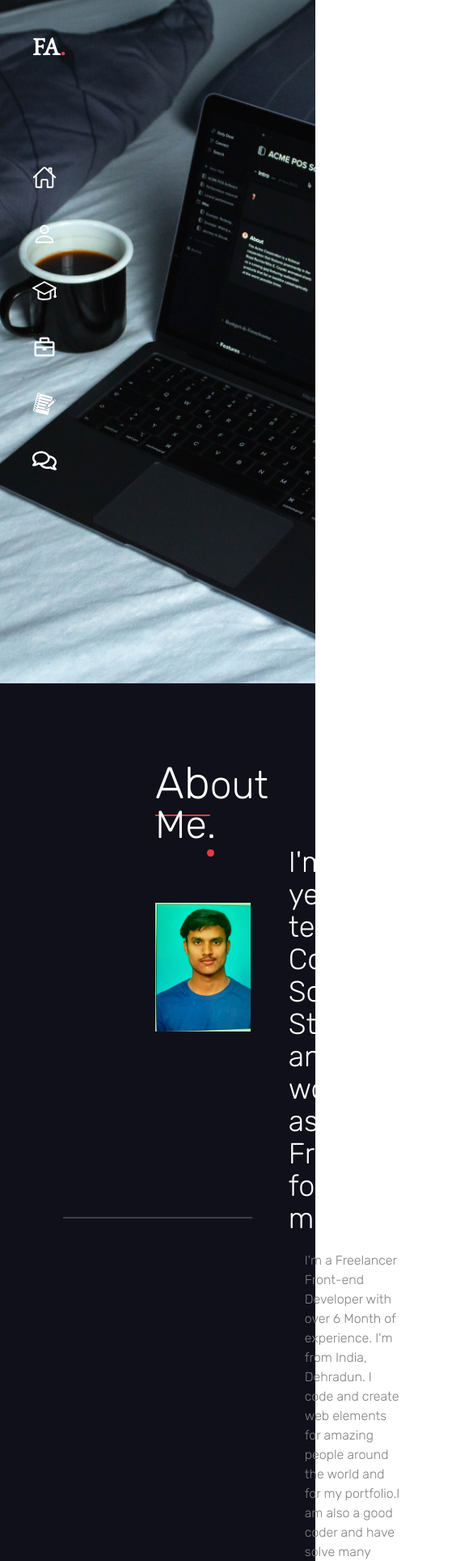
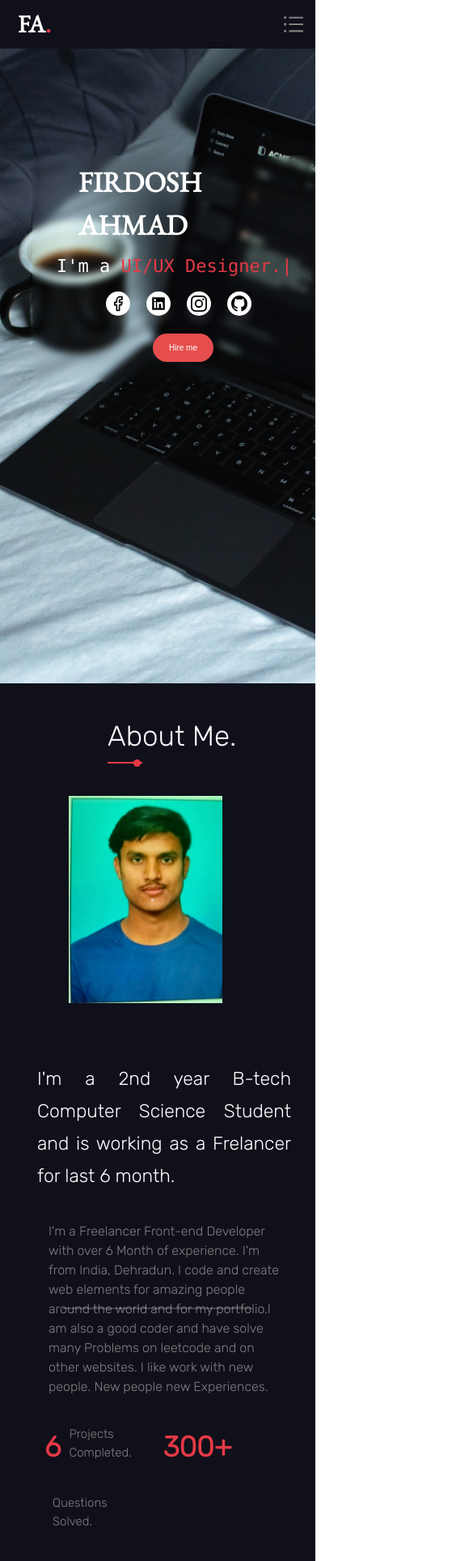
Before and after one commit to firdosh008/my_portfolio, a React (Create React App) app: page / in a window 390 px wide. Shown: the top 1928 px of the page at 81% size, 585 px wide, since content can reach past the window. Built offline with nearby package versions, Linux system fonts and the light colour scheme.

Commit message:
responsive made

```diff
--- a/package.json
+++ b/package.json
@@ -6,6 +6,8 @@
     "@testing-library/jest-dom": "^5.16.5",
     "@testing-library/react": "^13.4.0",
     "@testing-library/user-event": "^13.5.0",
+    "install": "^0.13.0",
+    "jquery": "^3.6.3",
     "react": "^18.2.0",
     "react-dom": "^18.2.0",
     "react-icons": "^4.7.1",
@@ -39,6 +41,9 @@
     ]
   },
   "devDependencies": {
+    "@types/jquery": "^3.5.16",
+    "i": "^0.3.7",
+    "npm": "^9.3.1",
     "tailwindcss": "^3.2.4"
   }
 }
--- a/src/container/about.js
+++ b/src/container/about.js
@@ -5,22 +5,24 @@ import  Image from '../assets/prof.jpeg' ;
 
 export default function about() {
     return (
-      <div className='p-24 grid grid-col-2 full_about'>
-        <div className=' col-start-1 col-end-2'>
+      <div className='p-24 grid lg:grid-col-2 full_about'>
+        <div className=' lg:col-start-1 lg:col-end-2'>
         <h1 className='text-5xl h-fit ml-12 pl-12'><span className='deco'>Ab</span>out Me.</h1><div className="span w-fit"></div>
         <div className='image'>
           <img src={Image} alt='prof'/>
         </div>
         </div>
-        <div className=' col-start-2 col-end-3 cv'>
+        <div className=' lg:col-start-2 lg:col-end-3 cv'>
           <h1 className=' text-4xl'>
             I'm a 2nd year B-tech Computer Science Student and is working as a Frelancer for last 6 month.
           </h1>
           <p>
           I'm a Freelancer Front-end Developer with over 6 Month of experience. I'm from India, Dehradun. I code and create web elements for amazing people around the world and for my portfolio.I am also a good coder and have solve many Problems on leetcode and  on other websites. I like work with new people. New people new Experiences.
           </p>
+          <div className='ach'>
           <span className='font-bold'>6</span><h2>Projects Completed.</h2>
           <span className='font-bold'>300+</span><h2>Questions Solved.</h2>
+          </div>
           <Button name="Download CV" />
         </div>
       </div>
--- a/src/container/home.js
+++ b/src/container/home.js
@@ -5,8 +5,8 @@ import Intro from "./intro";
 
 export default function home() {
   return (
-    <div className="bg-cover bg-center w-full h-screen " style={{ backgroundImage:`url(${background})`,backgroundAttachment:"fixed" }}>
-      <div className="p-10">
+    <div className="bg-cover bg-center w-full h-screen  background" style={{ backgroundImage:`url(${background})` }}>
+      <div className="p-10 home">
       <Nav/>
       <Intro/>
       </div>
--- a/src/container/intro.js
+++ b/src/container/intro.js
@@ -6,7 +6,7 @@ export default function Intro() {
 
     return (
       <div className='intro backdrop-blur-sm p-4'>
-      <h1 className= "font-bold">FIRDOSH  AHMAD</h1>
+      <h1 className= "font-bold ">FIRDOSH  AHMAD</h1>
       <h3 className='text-4xl m-2 px-20 font-mono font-extralight'>I'm a <span className='autotype'>
         <Typed
         strings={["MERN Stack Developer.","Coder.","UI/UX Designer."]}
--- a/src/container/nav_bar_side.js
+++ b/src/container/nav_bar_side.js
@@ -1,22 +1,49 @@
 import { IoHomeOutline } from 'react-icons/io5';
 import { BsPerson } from 'react-icons/bs';
-import { BiBriefcase } from 'react-icons/bi';
+import { BiBriefcase, BiLock } from 'react-icons/bi';
 import { SlGraduation} from 'react-icons/sl';
 import { GiNotebook} from 'react-icons/gi';
 import { FaRegComments} from 'react-icons/fa';
+import { AiOutlineBars} from 'react-icons/ai';
 import List from '../components/list';
 import LOGO from "../components/log"
+import React, { useState } from "react";
+import $ from 'jquery'
 
 export default function App() {
+
+    const [style, setStyle] = useState("bars");
+    const handleClick = () => {
+         console.log("clicked")
+          var x=document.getElementById("nav");
+          if(x.style.display==="none"){
+            x.style.display="inline-block";
+            x.style.width="30%";
+            x.style.height="100%";
+            x.style.padding="30px";
+            x.style.paddingTop="7rem";
+            x.style.backgroundColor="black"
+          }
+
+          else
+          x.style.display = "none";
+      };
     return (
         <div className=' w-fit '>
-            <LOGO/>
-           <ul className='nav pt-24 mt-3 w-fit'>
+            <div className='navbar-brand-normal'><LOGO/></div>
+            <div className='mob-header'>
+                <div className='d-flex'>
+                <div className='navbar-brand'><LOGO/></div>
+                <div className='bars' onClick={handleClick} >
+                <AiOutlineBars/></div>
+                </div>
+            </div>
+
+             <ul className='nav pt-24 mt-3 w-fit' id='nav'>
                 <List className="nav_bar text-3xl" name= {<IoHomeOutline/>}/>
                 <List className="nav_bar text-3xl" name= {<BsPerson/>}/>
                 <List className="nav_bar text-3xl" name= {<SlGraduation/>}/>
                 <List className="nav_bar text-3xl" name= {<BiBriefcase/>}/>
-
                 <List className="nav_bar text-3xl" name= {<GiNotebook/>}/>
                 <List className="nav_bar text-3xl" name= {<FaRegComments/>}/>
             </ul>
--- a/src/index.css
+++ b/src/index.css
@@ -37,7 +37,7 @@
 .body .hr3{
     content: "";
     position: absolute;
-    top: 220rem;
+    top: 255rem;
     left: 0;
     right: 0;
     bottom: 0;
@@ -55,6 +55,7 @@ span{
     color:white;
     transition: transform 330ms ease-in-out;
     font-family: 'EB Garamond', serif;
+
 }
 .nav_bar:hover{
     color:gray;
@@ -100,6 +101,7 @@ span{
 
 .nav{
     position:fixed;
+    z-index:5;
 }
 
 .btn {
@@ -139,7 +141,7 @@ span{
 }
 .full_about span{
     font-size:55px;
-
+    display:inline-block;
 }
 .full_about h2{
     color:gray;
@@ -176,6 +178,11 @@ span{
 .education h1{
     color:white;
     margin-bottom:20px
+}
+.education .span{
+    position:relative;
+    top:-20px;
+    display:inline-block;
 }
 .education p{
     color:gray;
@@ -255,6 +262,7 @@ color:white
 .contact .span{
     position:relative;
     left:12rem;
+    display:inline-block;
 }
 
 .contact h3{
@@ -290,7 +298,8 @@ color:white
 .techskill .span{
      position:relative;
      left:45rem;
-     top:-1px;
+     top:-10px;
+     display:inline-block;
 
 }
 .techskill h2{
@@ -301,7 +310,45 @@ color:white
     text-decoration-opacity:0.5;
 }
 
-.techskill  .frontend  {
+
+.techskill  ls{
+    display:block;
+    margin:20px;
+    font-size:20px;
+}
+.bars{
+    color:gray;
+    font-size:30px;
+    width:fit-content;
+    position:relative;
+    margin-left:auto;
+}
+.mob-header {
+    padding: 12px;
+    display: none;
+    position: fixed;
+    width:100%;
+    z-index: 11;
+    background-color:#10101a;
+    height:60px;
+}
+.d-flex{
+    display:flex;
+     align-items:center;
+}
+
+
+
+
+@media only screen and (min-width: 460px) {
+.background{
+    background-attachment:fixed;
+  }
+  .ts{
+    margin-left:120px;
+    margin-bottom:20px;
+  }
+  .techskill  .frontend  {
     background-color:white;
     position:relative;
     left:10rem;
@@ -324,7 +371,7 @@ color:white
     position:relative;
     padding:25px;
     display:inline-block;
-    left:-19rem;
+    left:-9rem;
     top:3rem;
 }
 
@@ -334,7 +381,7 @@ color:white
     padding:25px;
     display:inline-block;
     top:3rem;
-    left:-17rem;
+    left:-7rem;
 }
 .techskill  .Hosting{
     background-color:white;
@@ -347,13 +394,272 @@ color:white
     background-color:white;
     position:relative;
     display:inline-block;
-    left:65rem;
-    top:-26rem;
+    left:-12rem;
+    top:-8rem;
 }
 
+}
+@media only screen and (max-width: 460px) {
+    .navbar-brand-normal{
+        display:none;
+    }
+    .mob-header{
+        display:block;
+    }
+    .nav{
+        display:none;
+        width:100%;
+    }
+    .logo{
+        position:relative;
+        left:10px;
+        font-size:30px;
+    }
+    .intro{
+        position:relative;
+        left:0rem;
+        margin-left:2.5rem;
+        top:12rem;
+        padding:5px;
+    }
+    .home{
+        padding:0px;
+    }
+    .intro h1{
+        position:relative;
+        margin-left:50px;
+        font-size:35px;
+    }
+    .intro h3{
+        position:relative;
+        top:-5px;
+        font-size:22px;
+        padding:0px;
+        margin-left:25px;
+    }
+    .intro .social{
+        position:relative;
+        left:-7rem;
+    }
+    .intro .social .social_media{
+        font-size:20px;
+        width:10px;
+        height:10px;
+        position:relative;
+        top:-20px;
+        left:20px;
+    }
+    .intro .button{
+        position:relative;
+        top:-20px;
+        left:-6rem;
+    }
+    .intro .button .btn{
+        font-size:10px;
+    }
+    .full_about{
+        padding:5px;
+        padding-top:5rem;
+    }
+    .full_about h1{
+        width:fit-content;
+        padding:0px;
+        position:relative;
+        margin:0;
+        top:-2rem;
+        margin-left:8rem;
+        font-size:35px;
+    }
+    .full_about span{
+        font-size:35px;
+    }
+    .full_about .span{
+        left:10rem;
+        top:-29px;
+    }
+    .full_about .image {
+        top: 0rem;
+        left:0rem;
+        margin-left:5rem;
+        height: 100%;
+    }
+    .full_about .cv h1{
+        margin-left:1rem;
+        top:-2rem;
+        font-size:23px;
+        text-align:justify
+    }
+    .full_about .cv p{
+        position:relative;
+        left:10px;
+        top:-15px;
+    }
+    .full_about .cv .ach{
+        position:relative;
+        left:25px;
+    }
 
-.techskill  ls{
-    display:block;
-    margin:20px;
-    font-size:20px;
-}
+    .full_about .cv h2{
+        position:relative;
+         font-size:15px;
+         margin-right:6rem;
+    }
+    .full_about .cv .btn{
+        position:relative;
+        font-size:12px;
+        margin-left:7.5rem;
+        margin-right:6rem;
+    }
+    .hr1{
+        top:101rem!important;
+    }
+    .hr2{
+       top:190rem !important;
+    }
+    .hr3{
+        top:220rem !important;
+    }
+
+    .education{
+        margin:10px;
+        margin-top:6.5rem;
+        padding:10px;
+     }
+
+     .education h1{
+        font-size:30px;
+        position:relative;
+        margin-left:2rem;
+        top:-3px;
+     }
+     .education .detailbox{
+        position:relative;
+        left:40px;
+     }
+     .education .detailbox h1{
+        font-size:20px;
+        left:0;
+        padding:5px;
+     }
+     .education .detailbox p{
+        font-size:19px;
+        position:relative;
+        top:-10px;
+     }
+     .education .detailbox h3{
+        font-size:15px;
+        width:30%
+     }
+     .education .detailbox h2{
+        font-size:18px;
+        position:relative;
+        left:0rem;
+        margin-left:15rem;
+        top:-9.5rem;
+        font-weight:bold;
+     }
+    .skill{
+        padding:15px
+    }
+    .skill h2{
+        margin-bottom:25px;
+    }
+    .skill p{
+        margin-bottom:25px;
+    }
+    .techskill .ts{
+        width:50%;
+    }
+    .techskill .span{
+        left:11rem
+    }
+    .techskill .frontend, .techskill .Backend,.techskill .Version,.techskill .Programming,.techskill .Hosting,.techskill .Database {
+        background-color:white;
+        padding:15px;
+        margin-top:4rem;
+    }
+    .ts{
+     padding:30px;
+     width:100%!important;
+    }
+    .ts .w-fit{
+        width:100%;
+        text-align:center;
+    }
+    .contact .cv1{
+       position:relative;
+       left:-4rem;
+
+    }
+    .contact .cv1 p{
+        padding:10px 0;
+        width:70%;
+        margin-left:8rem;
+        margin-right:0 !important;
+        left:0;
+        right:0;
+    }
+    .contact .cv1 h1{
+        padding:10px 0;
+        width:60%;
+        margin-left:9rem;
+        margin-right:0 !important;
+        top:-20px;
+        left:0;
+        right:0;
+    }
+    .contact .cv1 h3{
+        width:80%;
+        margin-left:8rem;
+        margin-right:0 !important;
+        left:0;
+        right:0;
+    }
+    .contact .cv1 h2{
+        width:50%;
+       margin-left:150px;
+       margin-right:0;
+       right:0;
+       left:0;
+    }
+    .contact .cv1 .so{
+        padding-left:20px;
+    }
+    .contact .cv{
+        position:relative;
+        top:-1rem;
+    }
+    .contact .span{
+    left:12.8rem;
+    }
+    .contact .cv .btn{
+        positionL:relative;
+        left:10px;
+        margin-left:80px;
+    }
+    .full_Projects{
+        padding:5px;
+    }
+    .full_Projects h1{
+        font-size:38px;
+        margin-top:35px;
+        padding-left:0;
+    }
+    .full_Projects .span{
+        left:8rem;
+        top:1px;
+    }
+    .full_Projects .individual{
+        padding:10px;
+        margin:1.25rem 0;
+    }
+    .full_Projects .individual h1{
+        font-size:30px;
+    }
+    .full_Projects .individual p ,  .full_Projects .individual a {
+        display:inline-block;
+        width:fit-content;
+        padding:2px;
+    }
+
+  }
```
Also changed, not shown: src/container/Recentworks.js (+8 -8 lines), src/container/Tech_Skill.js (+6 -3 lines), src/container/contact.js (+4 -4 lines), src/container/education.js (+4 -4 lines), 1 other file (tests, documents, lock files or other folders). Lines whose indentation alone changed are shown as unchanged.
